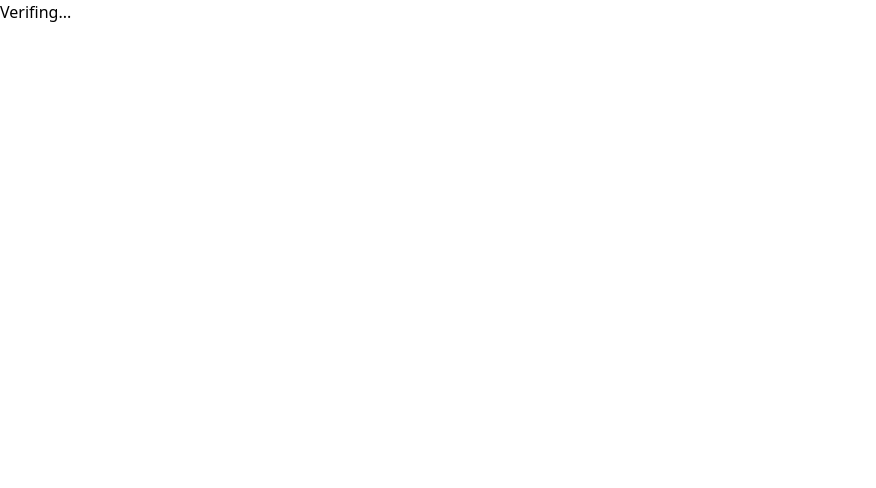
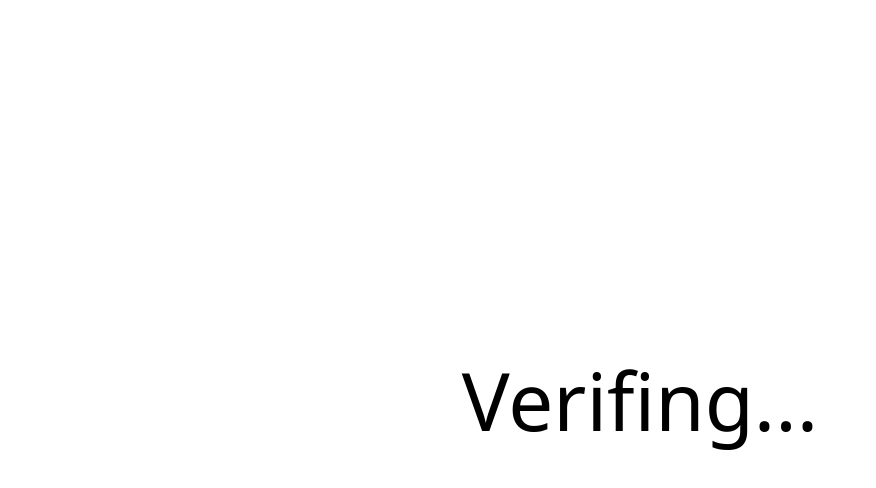
Before and after one commit to Muhammadyusuf-Latifov/production, a Next.js app: page /verify in a window 1280 px wide. Shown: the top 488 px of the page, without its empty margins (0-876 px from the left). Built offline with nearby package versions, Linux system fonts and the light colour scheme.

Commit message:
dffddfdf

```diff
--- a/src/app/verify/page.tsx
+++ b/src/app/verify/page.tsx
@@ -2,8 +2,8 @@ import { memo } from 'react';
 
 const Verify = () => {
   return (
-    <div className="Verify">
-      <h2>Verifing...</h2>
+    <div className="Verify flex items-center justify-center h-screen">
+      <h2 className='text-[5rem]'>Verifing...</h2>
     </div>
   );
 };
```
